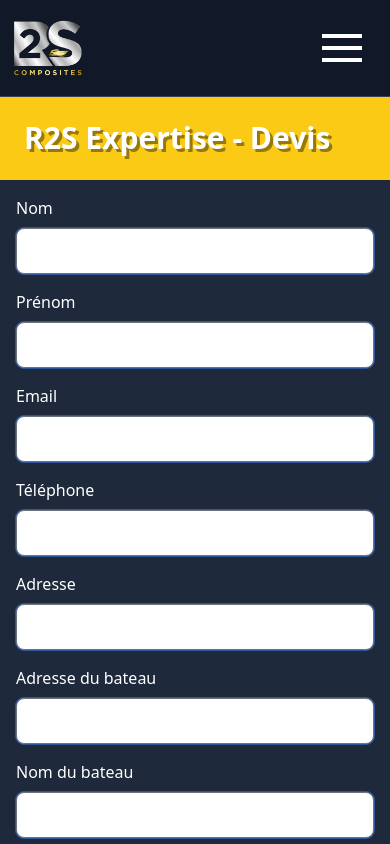
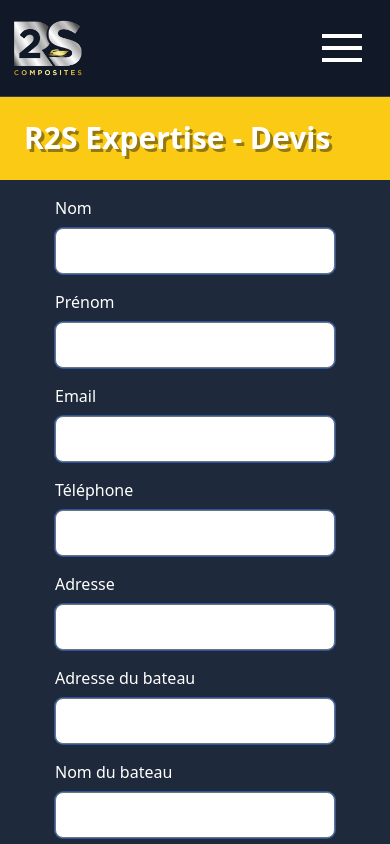
Before and after one commit to VidalM0103/R2S-Composites, a React (Create React App) app: page /R2S-Composites/expertise/devis in a window 390 px wide. Shown: the top 844 px of the page. Built offline with nearby package versions, Linux system fonts and the light colour scheme.

Commit message:
fix responsive devis

```diff
--- a/src/routes/ExpertiseDevis.js
+++ b/src/routes/ExpertiseDevis.js
@@ -46,10 +46,8 @@
             <header className="bg-yellow-300 p-6 mt-24">
                 <h1 className="text-3xl font-bold [text-shadow:_3px_3px_rgb(0_0_0_/40%)]">R2S Expertise - Devis</h1>
             </header>
-            <main className="font-poppins min-h-[calc(100vh-180px)] bg-slate-800 flex justify-around items-center" id="contact">
-                <div className="p-4 w-[calc(450px)] lg:w-2/3" id="form">
-                    <form id="contactForm" onSubmit={onSubmit}>
-                        <div className="grid grid-cols-1 lg:grid-cols-2 gap-4">
+            <main className="font-poppins min-h-[calc(100vh-180px)] bg-slate-800 flex flex-col justify-around items-center" id="contact">
+                <form className="grid grid-cols-1 lg:grid-cols-2 gap-4 p-4 w-4/5 lg:w-2/3" id="contactForm" onSubmit={onSubmit}>
                     <div>
                         <div className="mb-2 block">
                             <Label theme={customForm.labelCustom} htmlFor="name" value="Nom" />
@@ -137,13 +135,11 @@
                         </div>
                         <Textarea theme={customForm.textAreaInputCustom} color="primary" id="message" name="Message" rows={4} />
                     </div>
-                        </div>
+                </form >
                 <div className="mt-8 text-center flex flex-col items-center">
                     <button type="submit" className="w-60 btn-primary">Demander un devis</button>
                     <span className="text-white">{result}</span>
                 </div>
-                    </form >
-                </div >
             </main>
         </>
     );
--- a/src/routes/IndustrieDevis.js
+++ b/src/routes/IndustrieDevis.js
@@ -68,7 +68,7 @@
                 <h1 className="text-3xl font-bold [text-shadow:_3px_3px_rgb(0_0_0_/40%)]">R2S Industrie - Devis</h1>
             </header>
             <main className="font-poppins min-h-[calc(100vh-180px)] w-full bg-slate-800 flex flex-col justify-around items-center p-4" id="contact">
-                <form className="grid grid-cols-1 lg:grid-cols-2 gap-4 w-[calc(450px)] lg:w-2/3" id="contactForm" onSubmit={onSubmit}>
+                <form className="grid grid-cols-1 lg:grid-cols-2 gap-4 w-4/5 lg:w-2/3" id="contactForm" onSubmit={onSubmit}>
                     {listItems}
                 </form>
                 <div className="my-8 text-center flex flex-col items-center">
--- a/src/routes/NavalDevis.js
+++ b/src/routes/NavalDevis.js
@@ -47,7 +47,7 @@
                 <h1 className="text-3xl font-bold [text-shadow:_3px_3px_rgb(0_0_0_/40%)]">R2S Naval - Devis</h1>
             </header>
             <main className="font-poppins min-h-[calc(100vh-180px)] w-full bg-slate-800 flex flex-col justify-around items-center p-4" id="contact">
-                <form className="grid grid-cols-1 lg:grid-cols-2 gap-4 w-[calc(450px)] lg:w-2/3" id="contactForm" onSubmit={onSubmit}>
+                <form className="grid grid-cols-1 lg:grid-cols-2 gap-4 w-4/5 lg:w-2/3" id="contactForm" onSubmit={onSubmit}>
                     <div>
                         <div className="mb-2 block">
                             <Label theme={customForm.labelCustom} htmlFor="name" value="Nom" />
--- a/src/routes/PiscineDevis.js
+++ b/src/routes/PiscineDevis.js
@@ -49,7 +49,7 @@
                 <h1 className="text-3xl font-bold [text-shadow:_3px_3px_rgb(0_0_0_/40%)]">R2S Piscine - Devis</h1>
             </header>
             <main className="font-poppins min-h-[calc(100vh-180px)] w-full bg-slate-800 flex flex-col justify-around items-center p-4" id="contact">
-                <form className="grid grid-cols-1 lg:grid-cols-2 gap-4 w-[calc(450px)] lg:w-2/3" id="contactForm" onSubmit={onSubmit}>
+                <form className="grid grid-cols-1 lg:grid-cols-2 gap-4 w-4/5 lg:w-2/3" id="contactForm" onSubmit={onSubmit}>
                     <div>
                         <div className="mb-2 block">
                             <Label className="text-white" htmlFor="name" value="Nom" />
```
Lines whose indentation alone changed are shown as unchanged.
